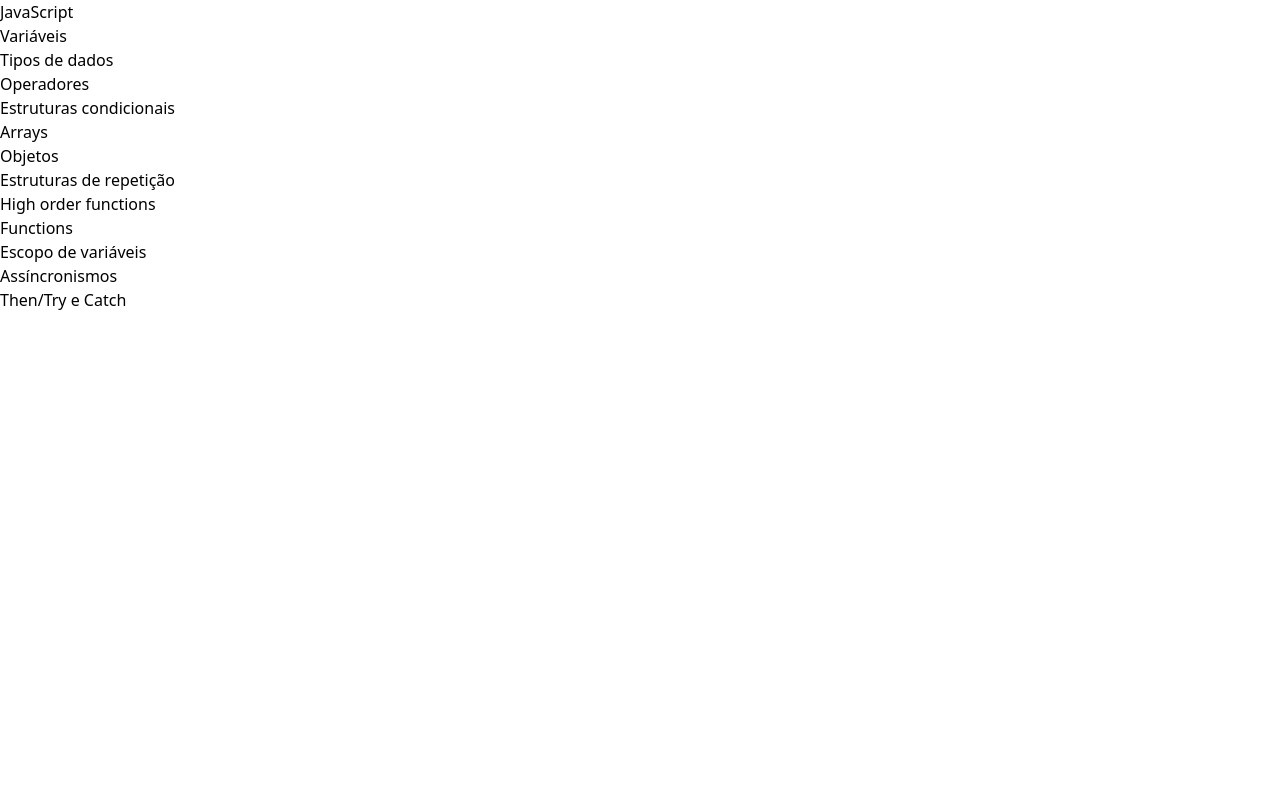
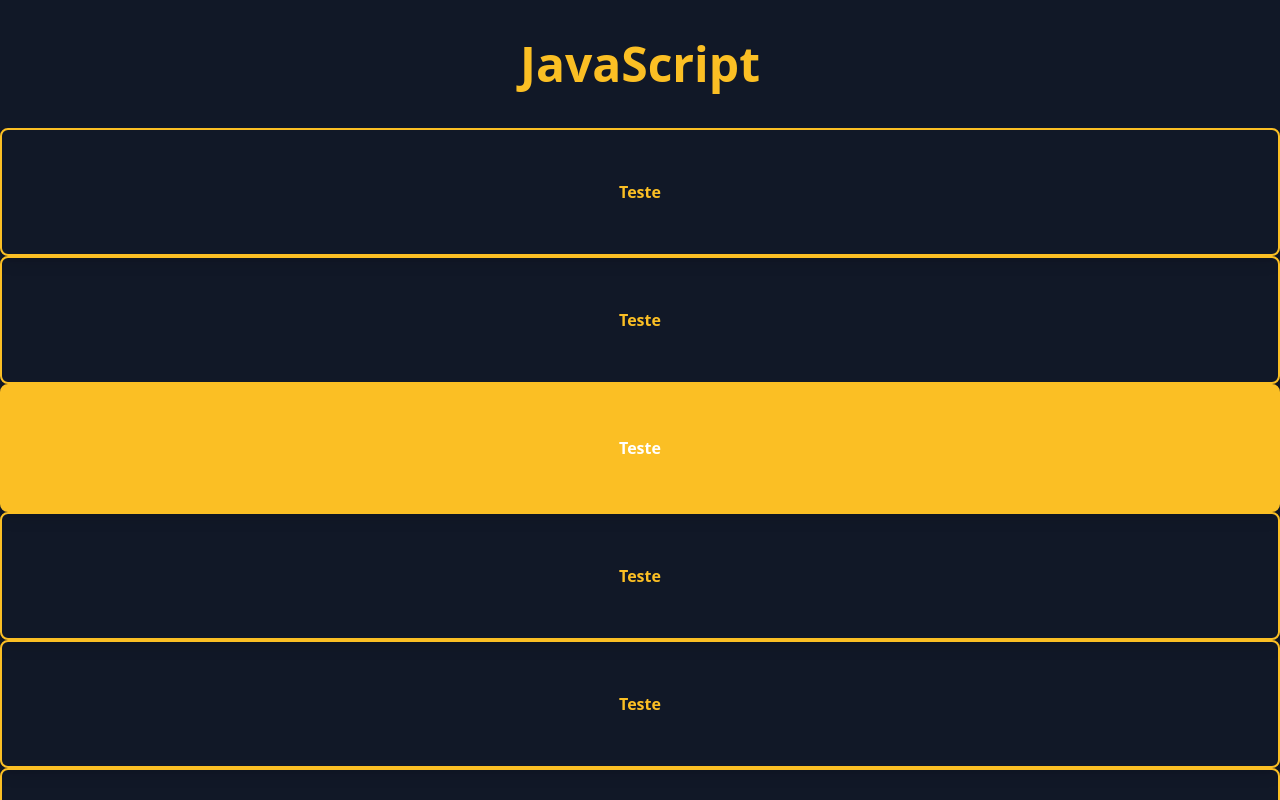
Before and after one commit to Alan-oliveir/smart_doc_IA, a React (Vite) app: page / in a window 1280 px wide. Shown: the top 800 px of the page. Built offline with nearby package versions, Linux system fonts and the light colour scheme.

Commit message:
Create cards

```diff
--- a/index.html
+++ b/index.html
@@ -6,7 +6,7 @@
     <meta name="viewport" content="width=device-width, initial-scale=1.0" />
     <title>Smart Doc</title>
   </head>
-  <body>
+  <body class="bg-gray-900">
     <div id="root"></div>
     <script type="module" src="/src/main.jsx"></script>
   </body>
--- a/src/App.jsx
+++ b/src/App.jsx
@@ -1,12 +1,15 @@
-import themes, {language} from "./data";
+import { Card } from "./components/Card";
+import themes, { language } from "./data";
 
 function App() {
   console.log(themes)
   return (
     <>
-    <h1>{language}</h1>
+    <h1 className="text-amber-400 text-5xl font-bold grid grid-cols-1 py-10 text-center">
+      {language}
+    </h1>
     {themes.map((theme, idx) => (
-      <p key={idx}> {theme.name}</p>
+      <Card key={idx}/>
     ))}
     </>
   );
--- /dev/null
+++ b/src/components/Card.jsx
@@ -0,0 +1,9 @@
+export function Card() {
+
+    return (
+        <div className="p-4 w-auto h-32 flex justify-center items-center text-center border-2 border-amber-400 cursor-pointer font-bold hover:bg-amber-400 hover:text-white rounded-lg shadow-lg duration-700 text-amber-400">
+
+        <h2 className="card-title">Teste</h2>
+        </div>
+    )
+}
```
